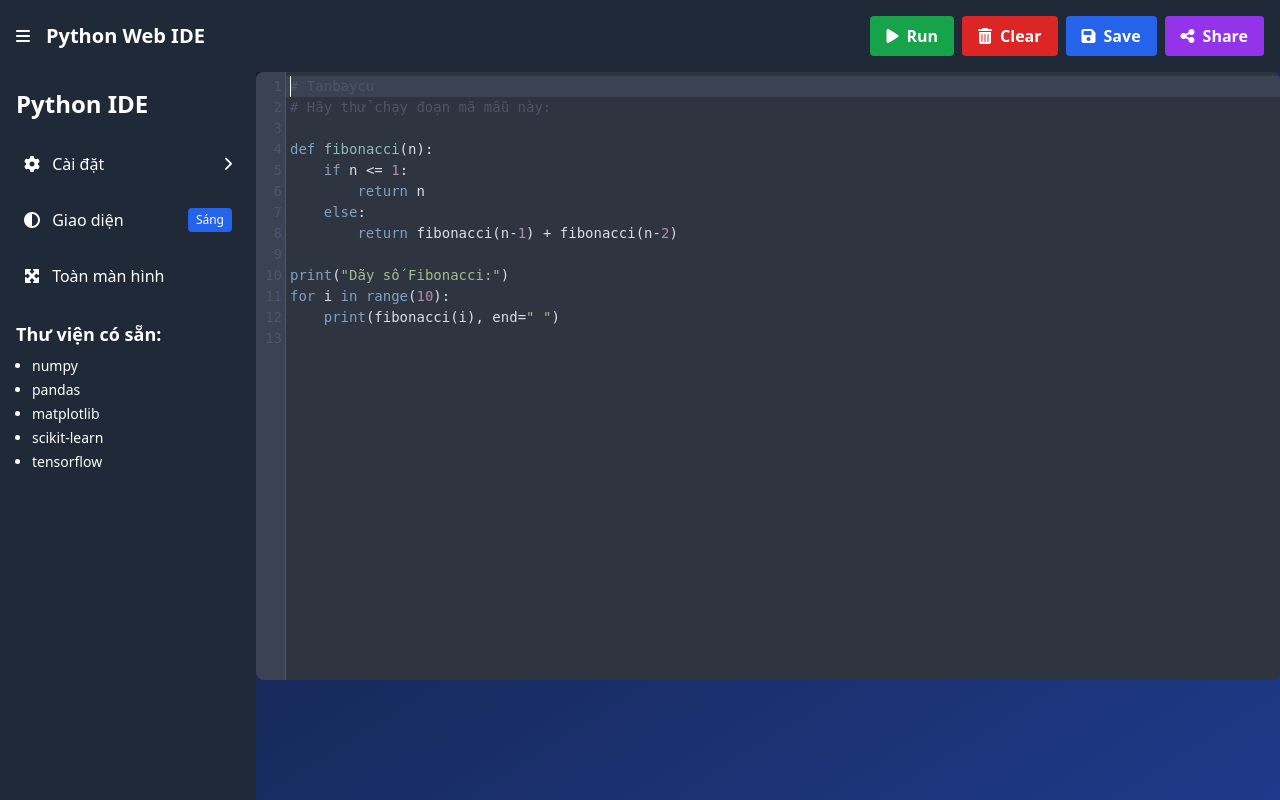
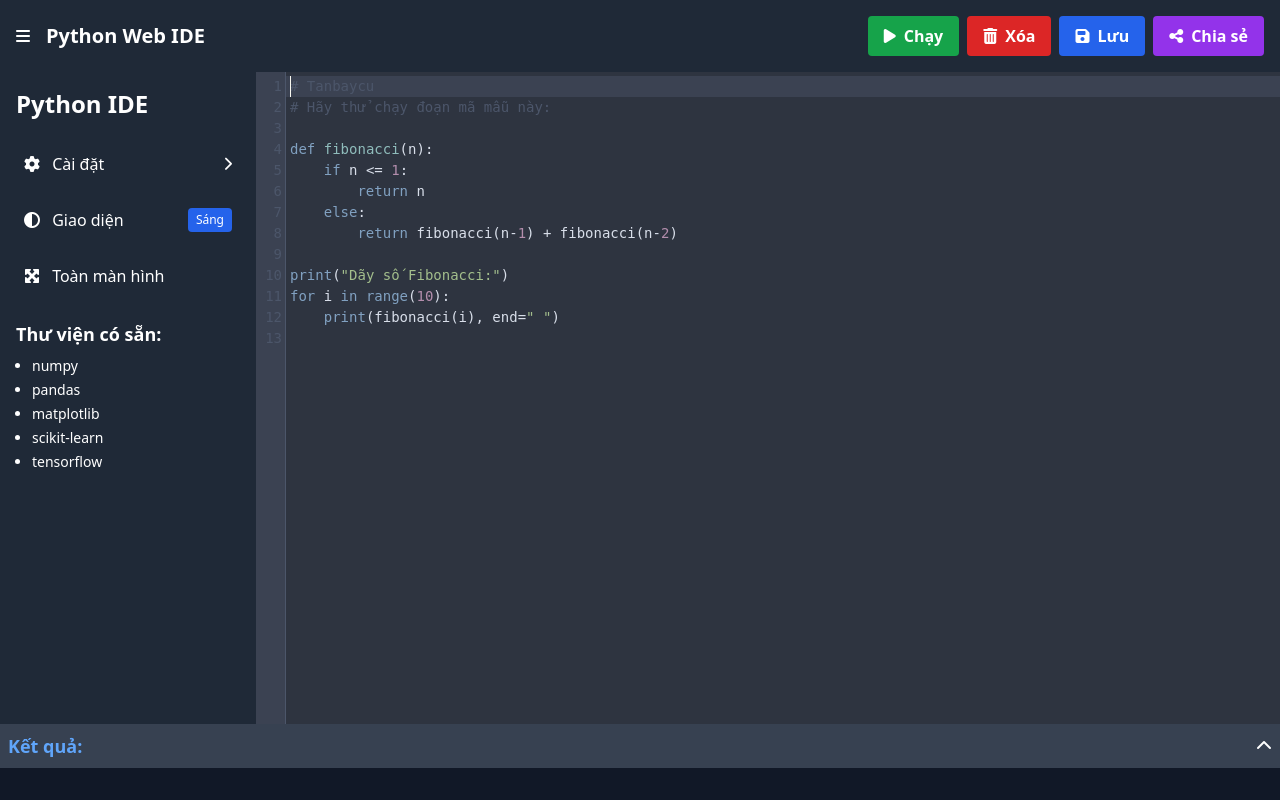
Before and after one commit to ngocphuong209/pythonCLI-webapp, a Flask app: page /clipython in a window 1280 px wide. Run offline with Flask 3, Linux system fonts and the light colour scheme; some libraries are stand-ins or nearby versions.

Commit message:
update next ver 181

```diff
--- a/templates/clipython.html
+++ b/templates/clipython.html
@@ -4,7 +4,7 @@
 <head>
     <meta charset="UTF-8">
     <meta name="viewport" content="width=device-width, initial-scale=1.0">
-    <title>Python Web IDE - Edition</title>
+    <title>Python Web IDE - Professional Edition</title>
     <script src="https://cdn.tailwindcss.com"></script>
     <link href="https://cdnjs.cloudflare.com/ajax/libs/codemirror/5.65.2/codemirror.min.css" rel="stylesheet">
     <link href="https://cdnjs.cloudflare.com/ajax/libs/codemirror/5.65.2/theme/nord.min.css" rel="stylesheet">
@@ -18,14 +18,12 @@
         }
 
         .CodeMirror {
-            height: calc(100vh - 12rem);
-            border-radius: 0.5rem;
+            height: 100%;
             font-size: 14px;
         }
 
         @media (max-width: 640px) {
             .CodeMirror {
-                height: calc(100vh - 16rem);
                 font-size: 12px;
             }
         }
@@ -72,6 +70,25 @@
             transition: all 0.3s ease-in-out;
         }
 
+        .action-buttons {
+            transition: all 0.3s ease-in-out;
+        }
+
+        #resultArea {
+            position: fixed;
+            bottom: 0;
+            left: 0;
+            right: 0;
+            background-color: #2e3440;
+            transition: all 0.3s ease-in-out;
+            z-index: 1000;
+        }
+
+        #resultContent {
+            max-height: calc(50vh - 40px);
+            overflow-y: auto;
+        }
+
         @media (max-width: 640px) {
             .action-buttons {
                 position: fixed;
@@ -84,12 +101,16 @@
                 justify-content: space-around;
                 z-index: 50;
             }
+
+            #editor {
+                height: calc(100vh - 120px);
+            }
         }
     </style>
 </head>
 
-<body class="bg-gradient-to-br from-gray-900 to-blue-900 min-h-screen text-white font-sans">
-    <div class="flex flex-col h-screen overflow-hidden">
+<body class="bg-gradient-to-br from-gray-900 to-blue-900 text-white font-sans">
+    <div class="flex flex-col min-h-screen">
         <!-- Top bar -->
         <header class="bg-gray-800 p-4 flex justify-between items-center">
             <div class="flex items-center">
@@ -101,19 +122,19 @@
             <div class="flex space-x-2 action-buttons sm:relative">
                 <button id="runBtn"
                     class="bg-green-600 hover:bg-green-700 text-white font-bold py-2 px-4 rounded transition duration-300 flex items-center text-sm sm:text-base">
-                    <i class="fas fa-play mr-2"></i> <span class="hidden sm:inline">Run</span>
+                    <i class="fas fa-play mr-2"></i> <span class="hidden sm:inline">Chạy</span>
                 </button>
                 <button id="clearBtn"
                     class="bg-red-600 hover:bg-red-700 text-white font-bold py-2 px-4 rounded transition duration-300 flex items-center text-sm sm:text-base">
-                    <i class="fas fa-trash-alt mr-2"></i> <span class="hidden sm:inline">Clear</span>
+                    <i class="fas fa-trash-alt mr-2"></i> <span class="hidden sm:inline">Xóa</span>
                 </button>
                 <button id="saveBtn"
                     class="bg-blue-600 hover:bg-blue-700 text-white font-bold py-2 px-4 rounded transition duration-300 flex items-center text-sm sm:text-base">
-                    <i class="fas fa-save mr-2"></i> <span class="hidden sm:inline">Save</span>
+                    <i class="fas fa-save mr-2"></i> <span class="hidden sm:inline">Lưu</span>
                 </button>
                 <button id="shareBtn"
                     class="bg-purple-600 hover:bg-purple-700 text-white font-bold py-2 px-4 rounded transition duration-300 flex items-center text-sm sm:text-base">
-                    <i class="fas fa-share-alt mr-2"></i> <span class="hidden sm:inline">Share</span>
+                    <i class="fas fa-share-alt mr-2"></i> <span class="hidden sm:inline">Chia sẻ</span>
                 </button>
             </div>
         </header>
@@ -121,7 +142,7 @@
         <div class="flex flex-1 overflow-hidden">
             <!-- Sidebar -->
             <aside id="sidebar"
-                class="w-64 bg-gray-800 text-white p-4 sidebar-transition transform -translate-x-full absolute inset-y-0 left-0 z-50 lg:relative lg:translate-x-0">
+                class="w-64 bg-gray-800 text-white p-4 sidebar-transition transform -translate-x-full fixed inset-y-0 left-0 z-50 lg:relative lg:translate-x-0 overflow-y-auto">
                 <div class="flex justify-between items-center mb-6">
                     <h2 class="text-2xl font-bold">Python IDE</h2>
                     <button id="closeSidebarBtn" class="lg:hidden text-white focus:outline-none">
@@ -172,17 +193,22 @@
             <!-- Main content -->
             <main class="flex-1 flex flex-col overflow-hidden">
                 <!-- Editor area -->
-                <div class="flex-1 overflow-hidden">
-                    <div id="editor" class="w-full h-full"></div>
+                <div class="flex-1 overflow-hidden relative">
+                    <div id="editor" class="absolute inset-0"></div>
                 </div>
+            </main>
+        </div>
 
-                <!-- Output area -->
-                <footer id="output" class="bg-gray-800 p-4 hidden">
-                    <h2 class="text-xl font-semibold mb-2 text-blue-400">Kết quả:</h2>
-                    <pre id="outputContent"
-                        class="bg-gray-900 p-4 rounded-lg shadow-inner text-sm overflow-x-auto custom-scrollbar text-green-400 max-h-40"></pre>
-                </footer>
-            </main>
+        <!-- Result area -->
+        <div id="resultArea" class="bg-gray-800 overflow-hidden transition-all duration-300 ease-in-out">
+            <div class="flex justify-between items-center p-2 bg-gray-700">
+                <h2 class="text-lg font-semibold text-blue-400">Kết quả:</h2>
+                <button id="toggleResult" class="text-white focus:outline-none">
+                    <i class="fas fa-chevron-up"></i>
+                </button>
+            </div>
+            <pre id="resultContent"
+                class="p-4 bg-gray-900 text-sm overflow-y-auto custom-scrollbar text-green-400"></pre>
         </div>
     </div>
 
@@ -234,8 +260,9 @@
         const themeToggleBtn = document.getElementById("themeToggleBtn");
         const themeStatus = document.getElementById("themeStatus");
         const advancedOptions = document.getElementById("advancedOptions");
-        const output = document.getElementById("output");
-        const outputContent = document.getElementById("outputContent");
+        const resultArea = document.getElementById("resultArea");
+        const resultContent = document.getElementById("resultContent");
+        const toggleResult = document.getElementById("toggleResult");
 
         sidebarToggle.addEventListener("click", () => {
             sidebar.classList.toggle("-translate-x-full");
@@ -281,22 +308,25 @@
                 });
 
                 const result = await response.json();
-                output.style.display = "block";
-                outputContent.textContent = result.output;
+                resultArea.style.display = "block";
+                resultContent.textContent = result.output;
 
                 if (result.error) {
-                    outputContent.classList.add("text-red-500");
-                    outputContent.classList.remove("text-green-400");
+                    resultContent.classList.add("text-red-500");
+                    resultContent.classList.remove("text-green-400");
                 } else {
-                    outputContent.classList.remove("text-red-500");
-                    outputContent.classList.add("text-green-400");
+                    resultContent.classList.remove("text-red-500");
+                    resultContent.classList.add("text-green-400");
                 }
+
+                // Scroll to bottom of result
+                resultContent.scrollTop = resultContent.scrollHeight;
             } catch (error) {
                 console.error("Error:", error);
-                output.style.display = "block";
-                outputContent.textContent = "Đã xảy ra lỗi khi chạy mã Python.";
-                outputContent.classList.add("text-red-500");
-                outputContent.classList.remove("text-green-400");
+                resultArea.style.display = "block";
+                resultContent.textContent = "Đã xảy ra lỗi khi chạy mã Python.";
+                resultContent.classList.add("text-red-500");
+                resultContent.classList.remove("text-green-400");
             } finally {
                 runBtn.disabled = false;
                 runBtn.innerHTML = '<i class="fas fa-play mr-2"></i> <span class="hidden sm:inline">Chạy</span>';
@@ -306,7 +336,7 @@
         clearBtn.addEventListener("click", function () {
             editor.setValue("");
             document.getElementById("inputValue").value = "";
-            output.style.display = "none";
+            resultArea.style.display = "none";
         });
 
         saveBtn.addEventListener("click", function () {
@@ -363,6 +393,17 @@
             }
         });
 
+        toggleResult.addEventListener("click", function () {
+            const isExpanded = resultArea.style.height === "50vh";
+            if (isExpanded) {
+                resultArea.style.height = "40px";
+                toggleResult.innerHTML = '<i class="fas fa-chevron-up"></i>';
+            } else {
+                resultArea.style.height = "50vh";
+                toggleResult.innerHTML = '<i class="fas fa-chevron-down"></i>';
+            }
+        });
+
         // Keyboard shortcuts
         document.addEventListener('keydown', function (event) {
             if (event.ctrlKey && event.key === 'Enter') {
```
